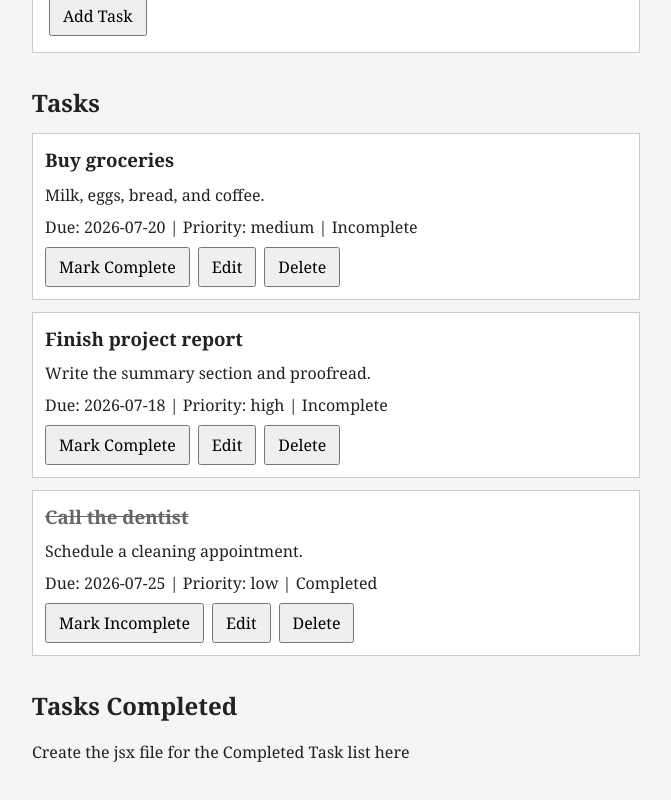
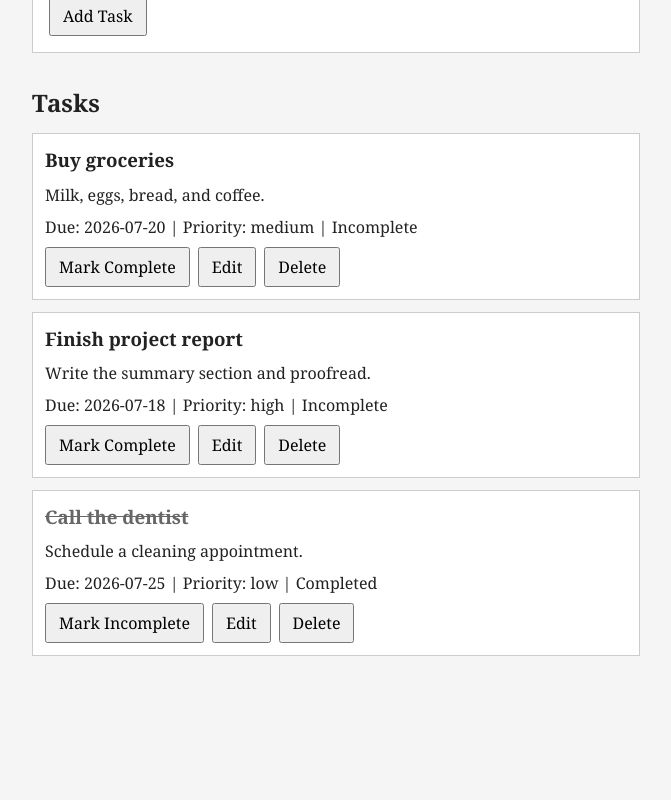
Before and after one commit to CodeCrafter-tech73/TaskFlow, a React (Vite) app: page / in a window 1280 px wide. Shown: the part 630-1430 px from the top of the page, without its empty margins (304-975 px from the left). After the commit the page ends 1346 px from the top, so only its background shows below. Built offline with nearby package versions, Linux system fonts and the light colour scheme.

Commit message:
Removed Tasks Completed header

```diff
--- a/src/App.jsx
+++ b/src/App.jsx
@@ -127,8 +127,6 @@ function App() {
         onDelete={handleDelete}
         onToggleComplete={handleToggleComplete}
       />
-      <h2>Tasks Completed</h2>
-      <p>Create the jsx file for the Completed Task list here</p>
     </div>
   );
 }
```
